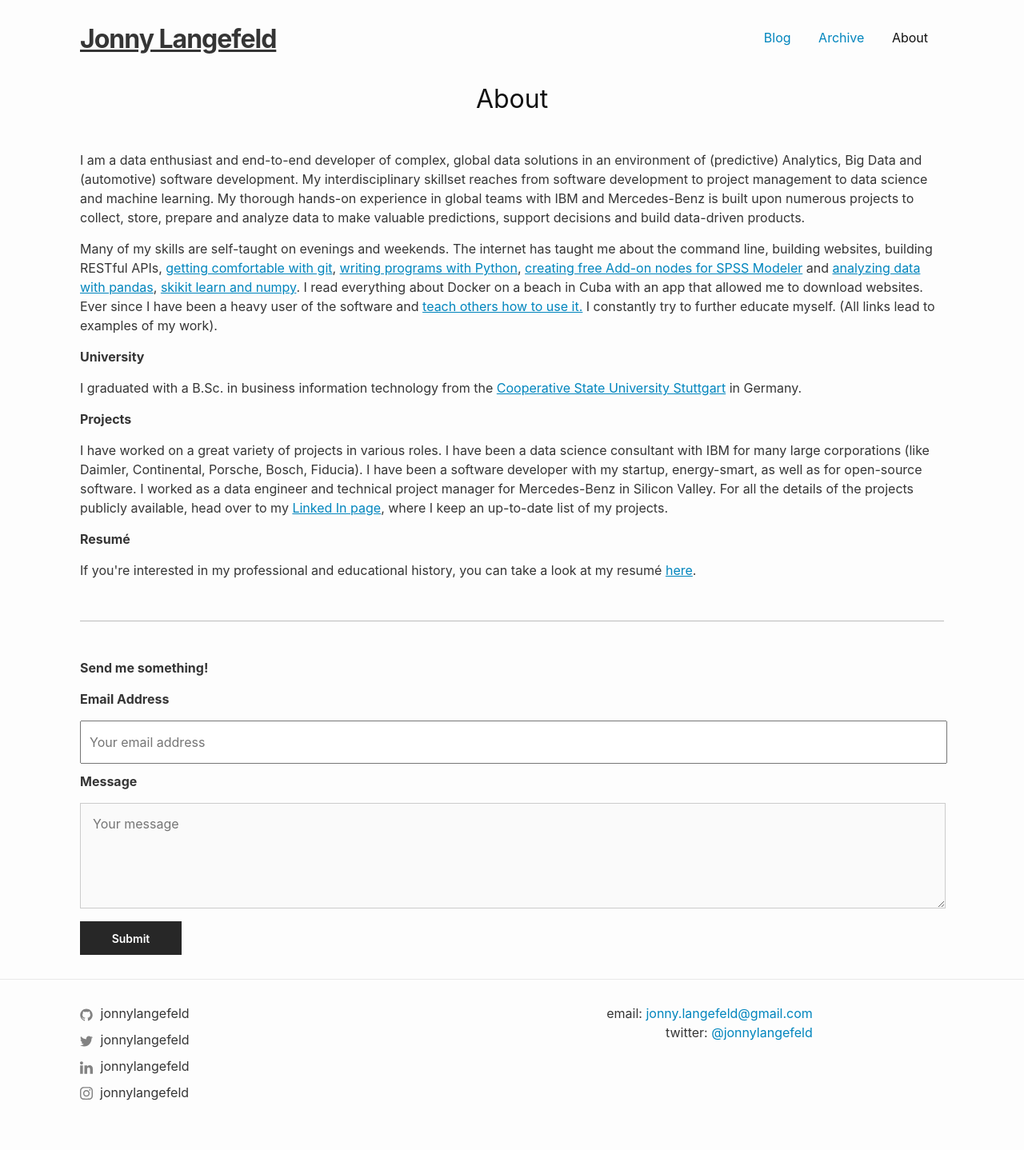
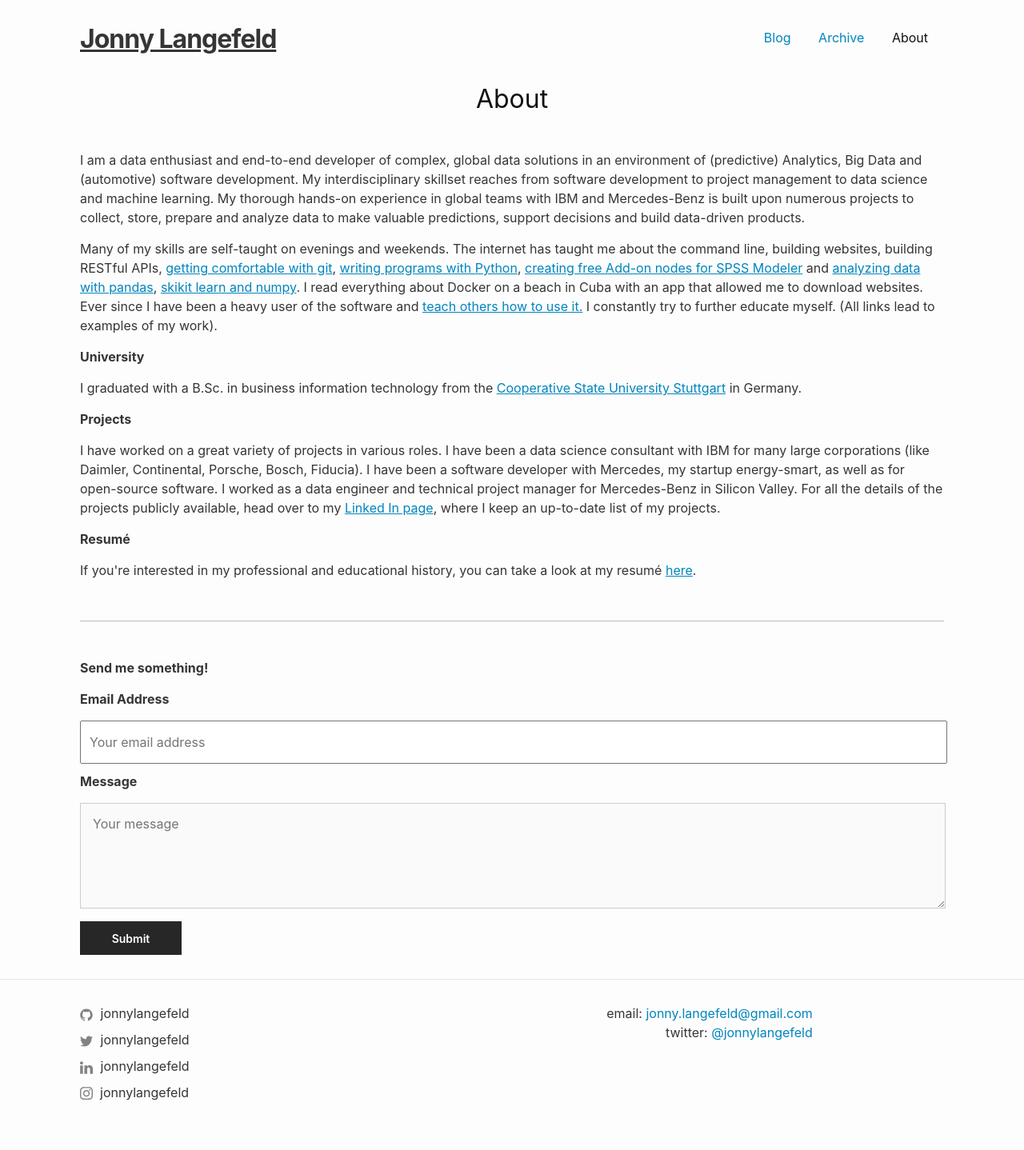
Before and after one commit to jonnylangefeld/jonnylangefeld.com, a Jekyll site: the page built from about.md, in a window 1280 px wide. Shown: the whole page at 80% size. Built offline with Jekyll 4.4.1, drawn with Linux system fonts in a browser that asks for light colours.

Commit message:
update project section

```diff
--- a/about.md
+++ b/about.md
@@ -22,7 +22,7 @@
 
   <p><b>Projects</b></p>
 
-  <p>I have worked on a great variety of projects in various roles. I have been a data science consultant with IBM for many large corporations (like Daimler, Continental, Porsche, Bosch, Fiducia). I have been a software developer with my startup, energy-smart, as well as for open-source software. I worked as a data engineer and technical project manager for Mercedes-Benz in Silicon Valley. For all the details of the projects publicly available, head over to my <a href="https://www.linkedin.com/in/jonnylangefeld/" target="_blank">Linked In page</a>, where I keep an up-to-date list of my projects.</p>
+  <p>I have worked on a great variety of projects in various roles. I have been a data science consultant with IBM for many large corporations (like Daimler, Continental, Porsche, Bosch, Fiducia). I have been a software developer with Mercedes, my startup energy-smart, as well as for open-source software. I worked as a data engineer and technical project manager for Mercedes-Benz in Silicon Valley. For all the details of the projects publicly available, head over to my <a href="https://www.linkedin.com/in/jonnylangefeld/" target="_blank">Linked In page</a>, where I keep an up-to-date list of my projects.</p>
 
   <p><b>Resumé</b></p>
   <p>If you're interested in my professional and educational history, you can take a look at my resumé <a href="/assets/about/Resumé Jonathan Langefeld.pdf" target="_blank">here</a>.</p>
```
